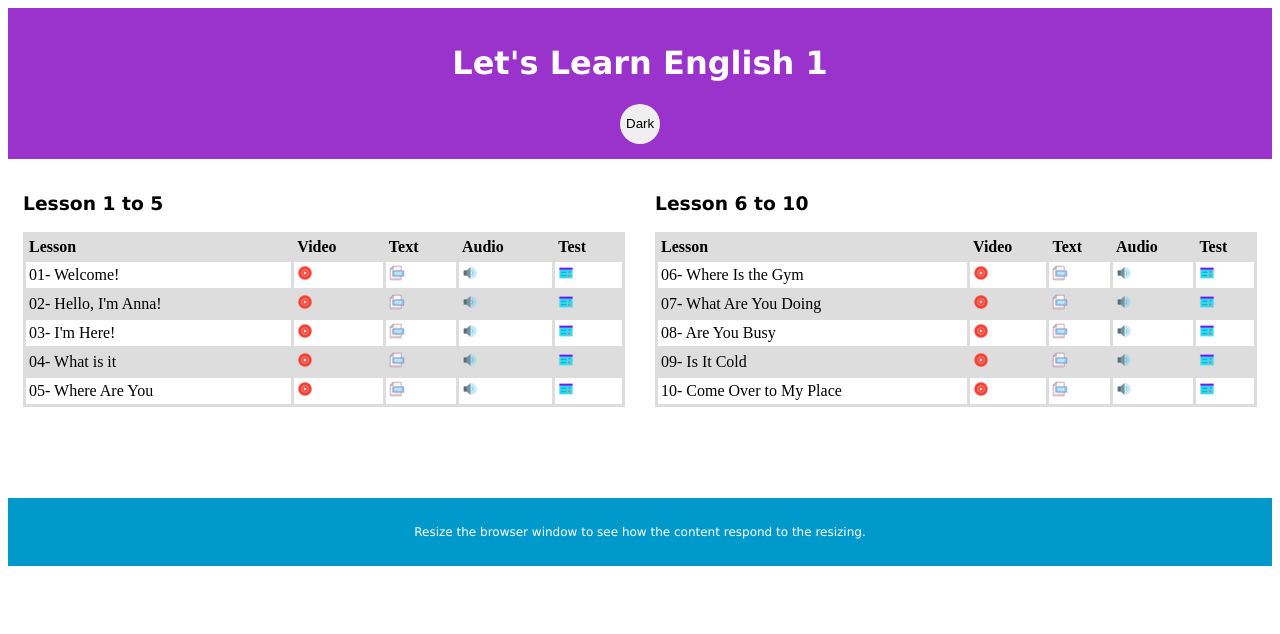
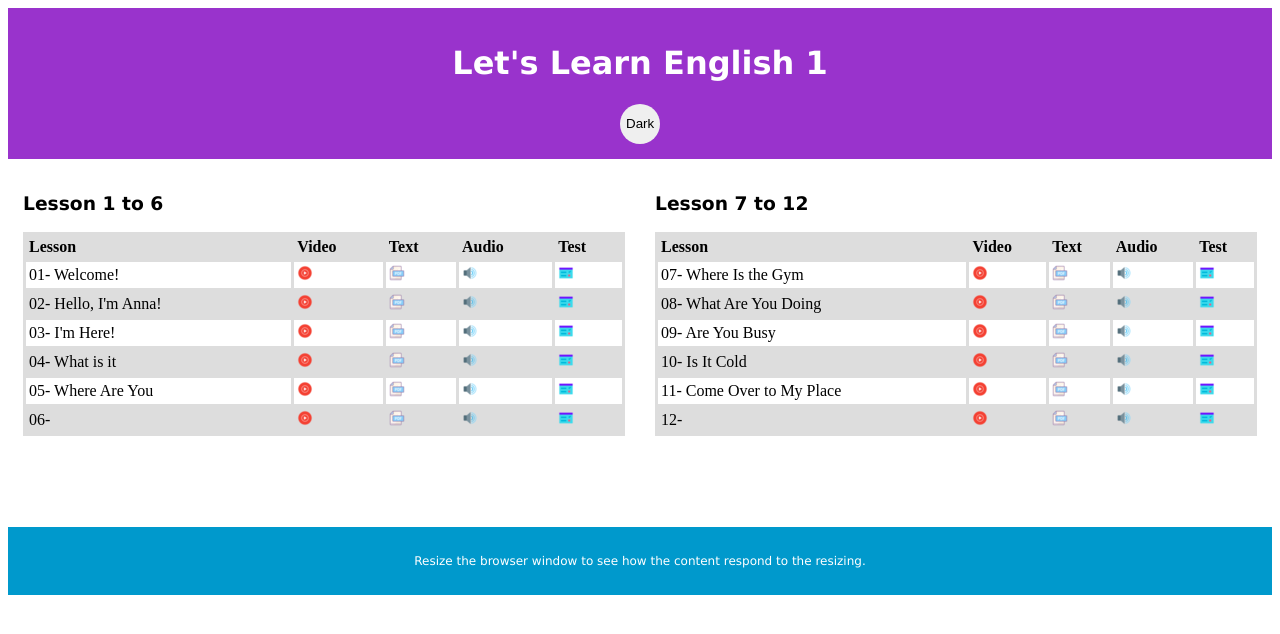
Before and after one commit to tiengs/cahoan.github.io, a plain HTML site: page index.html in a window 1280 px wide. Drawn offline with Linux system fonts and the light colour scheme.

Commit message:
"da thay  doi"

```diff
--- a/index.html
+++ b/index.html
@@ -85,7 +85,7 @@
 
 <div class="row">
   <div class="col-6">
-    <h3>Lesson 1 to 5</h3>
+    <h3>Lesson 1 to 6</h3>
     <table>
       <tr><th>Lesson</th><th>Video</th><th>Text</th><th>Audio</th><th>Test</th></tr>
       <!--dong 1 co 5 cot-->
@@ -123,50 +123,61 @@
           <td><a href="" target="_blank" type= "application/pdf"><img src="./icons/pdf16.png"></a></td>
           <td><a href="" type="audio/mpeg"><img src="./icons/audio16.png"></a></td>
           <td><a href=""><img src="./icons/test16.png"></a></td></tr>
-    </table>
+        <tr><td>06- </td>
+            <td><a href="https://drive.google.com/file/d/1_Y9xv0JJRAkQrAVFiP-llICV_1rR35Ju/view?usp=sharing"><img src="./icons/youtube16.png"></a></td>
+            <td><a href="" target="_blank" type= "application/pdf"><img src="./icons/pdf16.png"></a></td>
+            <td><a href="" type="audio/mpeg"><img src="./icons/audio16.png"></a></td>
+            <td><a href=""><img src="./icons/test16.png"></a></td></tr>
+
+        </table>
     <br><br><br>
 
    </div>
 
   <div class="col-6">
-    <h3>Lesson 6 to 10</h3>
+    <h3>Lesson 7 to 12</h3>
     <table>
       <tr><th>Lesson</th><th>Video</th><th>Text</th><th>Audio</th><th>Test</th></tr>
       <!--dong 27 co 5 cot-->
       <!--dong 6 co 5 cot-->
-      <tr><td>06- Where Is the Gym</td>
+      <tr><td>07- Where Is the Gym</td>
           <td><a href="https://drive.google.com/file/d/1pUZc-p2ls4YlnSXTU7wkon2Qq4PmeL5k/view?usp=sharing"><img src="./icons/youtube16.png"></a></td>
           <td><a href="" target="_blank" type= "application/pdf"><img src="./icons/pdf16.png"></a></td>
           <td><a href="" type="audio/mpeg"><img src="./icons/audio16.png"></a></td>
           <td><a href=""><img src="./icons/test16.png"></a></td></tr>
 
       <!--dong 7 co 5 cot-->
-      <tr><td>07- What Are You Doing</td>
+      <tr><td>08- What Are You Doing</td>
           <td><a href="https://drive.google.com/file/d/1cUrHsblxfWHsM8yBWAOxlgYNFaRW6KEQ/view?usp=sharing"><img src="./icons/youtube16.png"></a></td>
           <td><a href="" target="_blank" type= "application/pdf"><img src="./icons/pdf16.png"></a></td>
           <td><a href="" type="audio/mpeg"><img src="./icons/audio16.png"></a></td>
           <td><a href=""><img src="./icons/test16.png"></a></td></tr>
 
       <!--dong 8 co 5 cot-->
-      <tr><td>08- Are You Busy</td>
+      <tr><td>09- Are You Busy</td>
           <td><a href="https://drive.google.com/file/d/1BWSFn8xUIZ2d0zqWrKQBYGJIa-Hw44cc/view?usp=sharing"><img src="./icons/youtube16.png"></a></td>
           <td><a href="" target="_blank" type= "application/pdf"><img src="./icons/pdf16.png"></a></td>
           <td><a href="" type="audio/mpeg"><img src="./icons/audio16.png"></a></td>
           <td><a href=""><img src="./icons/test16.png"></a></td></tr>
 
       <!--dong 9 co 5 cot-->
-      <tr><td>09- Is It Cold</td>
+      <tr><td>10- Is It Cold</td>
           <td><a href="https://drive.google.com/file/d/1ZAhE1cFaKANQ6H4zHhimPoFbI01ashKi/view?usp=sharing"><img src="./icons/youtube16.png"></a></td>
           <td><a href="" target="_blank" type= "application/pdf"><img src="./icons/pdf16.png"></a></td>
           <td><a href="" type="audio/mpeg"><img src="./icons/audio16.png"></a></td>
           <td><a href=""><img src="./icons/test16.png"></a></td></tr>
 
       <!--dong 10 co 5 cot-->
-      <tr><td>10- Come Over to My Place</td>
+      <tr><td>11- Come Over to My Place</td>
           <td><a href="https://drive.google.com/file/d/1UKSfDpR7H2ynzD7cDJ8nSZy4GBejuHmt/view?usp=sharing"><img src="./icons/youtube16.png"></a></td>
           <td><a href="" target="_blank" type= "application/pdf"><img src="./icons/pdf16.png"></a></td>
           <td><a href="" type="audio/mpeg"><img src="./icons/audio16.png"></a></td>
           <td><a href=""><img src="./icons/test16.png"></a></td></tr>
+          <tr><td>12- </td>
+            <td><a href="https://drive.google.com/file/d/1UKSfDpR7H2ynzD7cDJ8nSZy4GBejuHmt/view?usp=sharing"><img src="./icons/youtube16.png"></a></td>
+            <td><a href="" target="_blank" type= "application/pdf"><img src="./icons/pdf16.png"></a></td>
+            <td><a href="" type="audio/mpeg"><img src="./icons/audio16.png"></a></td>
+            <td><a href=""><img src="./icons/test16.png"></a></td></tr>
 
     </table>
     <br><br><br><br>
```
